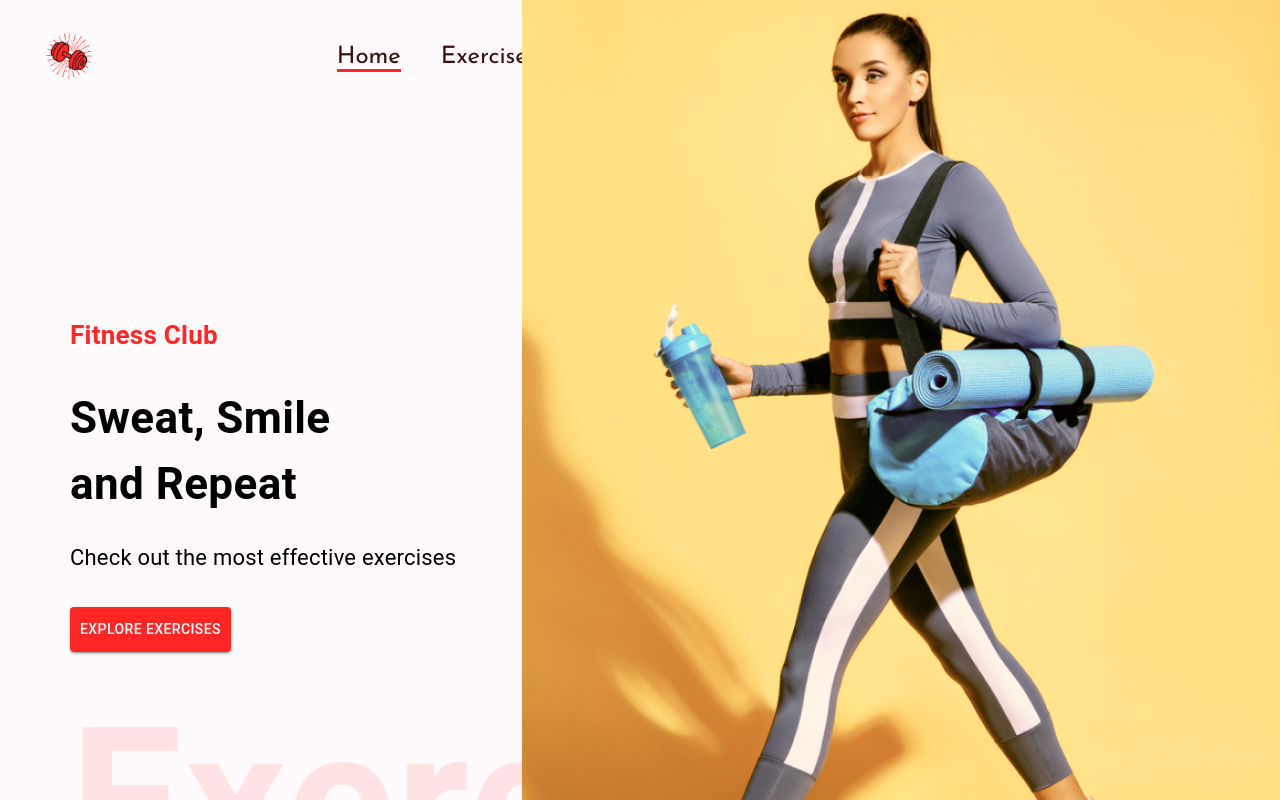
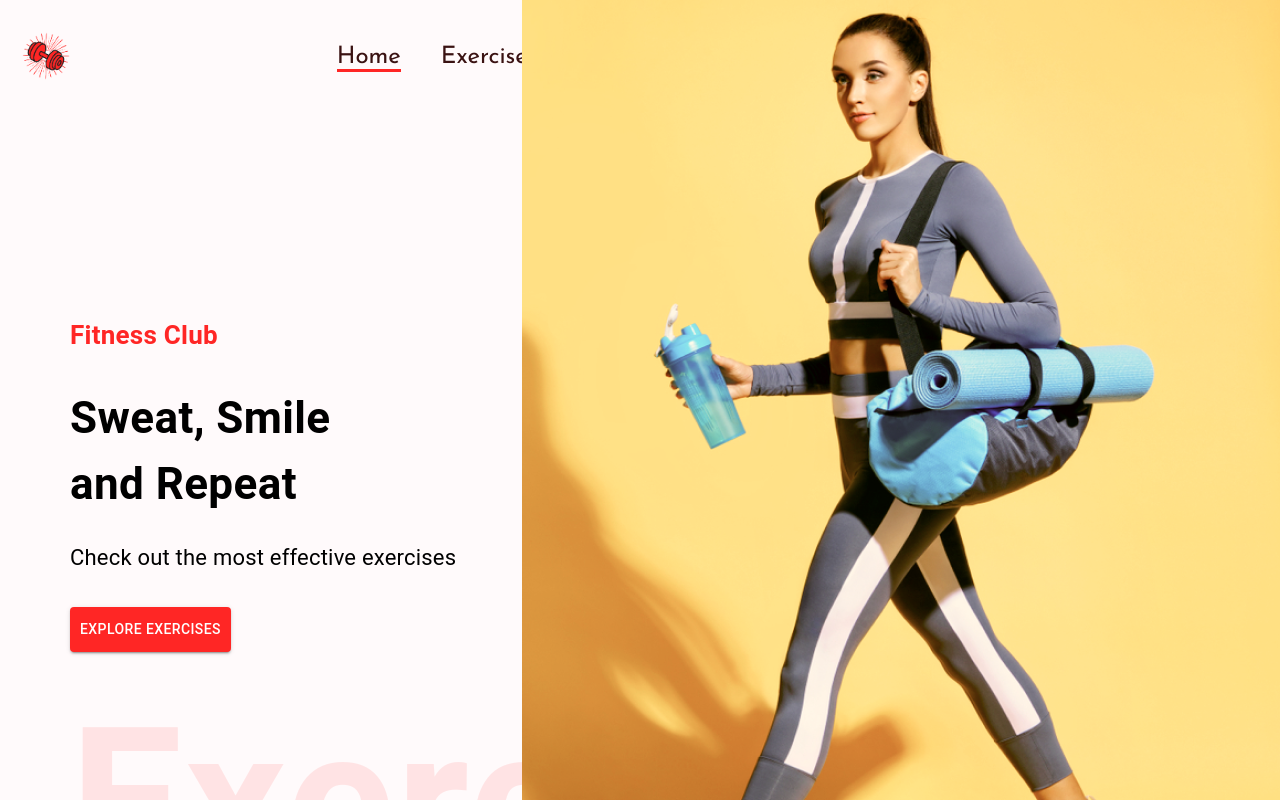
Before and after one commit to JustShuaib/exercise-project, a React (Vite) app: page / in a window 1280 px wide. Shown: the top 800 px of the page. Built offline with nearby package versions, Linux system fonts and the light colour scheme; no server answers.

Commit message:
fixed navbar logo alignment

```diff
--- a/src/components/Navbar.jsx
+++ b/src/components/Navbar.jsx
@@ -11,11 +11,7 @@ const Navbar = () => (
     width={{ xs: "100%", lg: "35rem" }}
   >
     <Link to="/">
-      <img
-        src={Logo}
-        alt="logo"
-        style={{ width: "3rem", marginLeft: "1.4rem" }}
-      />
+      <img src={Logo} alt="logo" style={{ width: "3rem" }} />
     </Link>
     <Stack direction="row" gap="2.5rem" fontSize="1.5rem">
       <Link
```
